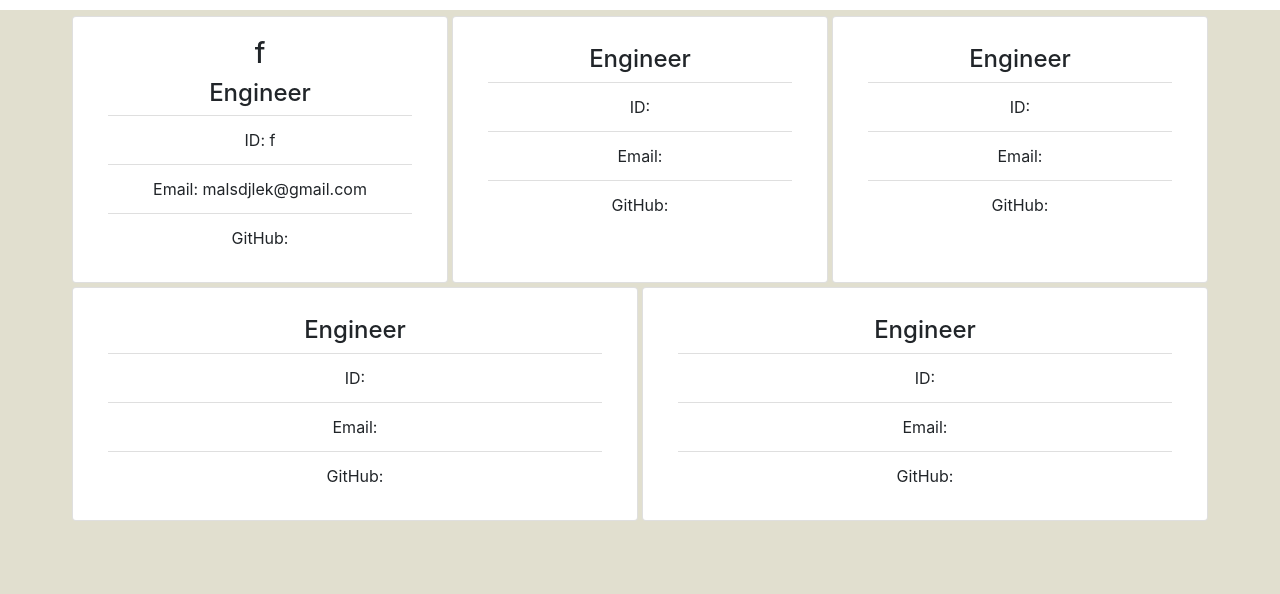
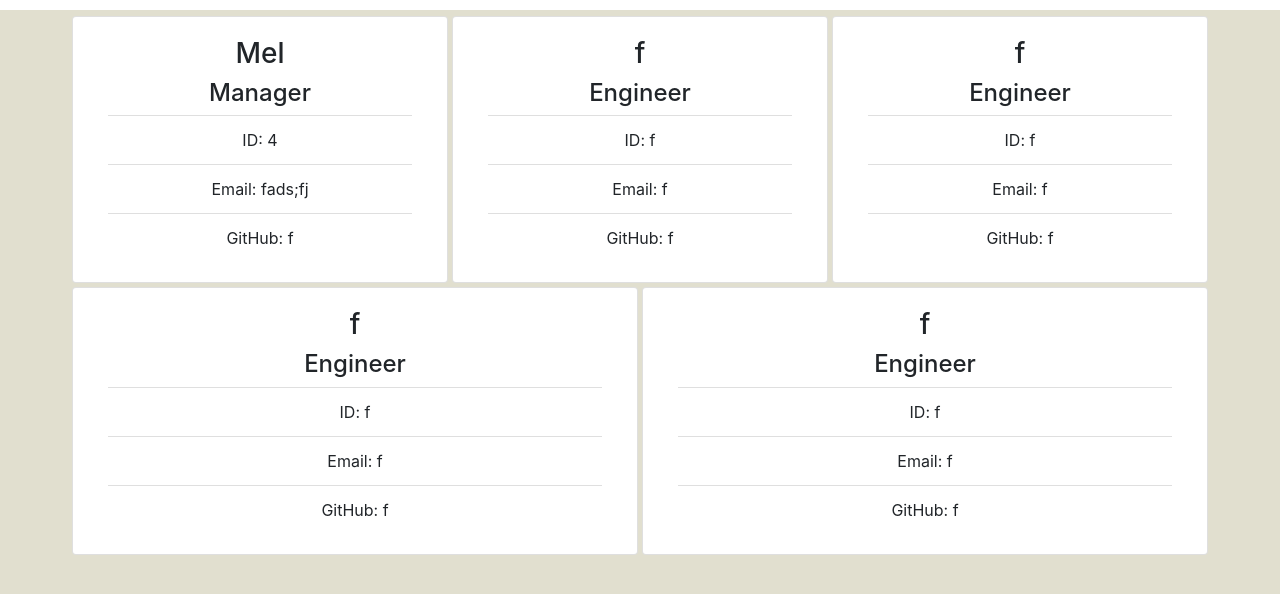
Before and after one commit to Melanieislas/Team-Profile-Display, a website: page index.html in a window 1280 px wide. Shown: the part 56-650 px from the top of the page. Drawn offline with nearby package versions, Linux system fonts and the light colour scheme.

```diff
--- a/index.html
+++ b/index.html
@@ -20,34 +20,34 @@
         <div class="row">
         <div class="card text-center col Cards">
             <div class="card-body">
-                <h3>f</h3>
-                <h4>Engineer</h4>
+                <h3>Mel</h3>
+                <h4>Manager</h4>
                 <ul class="list-group list-group-flush">
-                    <li class="list-group-item">ID: f</li>
-                    <li class="list-group-item">Email: malsdjlek@gmail.com</li>
-                    <li class="list-group-item">GitHub: </li>
+                    <li class="list-group-item">ID: 4</li>
+                    <li class="list-group-item">Email: fads;fj</li>
+                    <li class="list-group-item">GitHub: f</li>
                 </ul>
             </div>
         </div>
         <div class="card text-center col Cards">
             <div class="card-body">
-                <h3></h3>
+                <h3>f</h3>
                 <h4>Engineer</h4>
                 <ul class="list-group list-group-flush">
-                    <li class="list-group-item">ID: </li>
-                    <li class="list-group-item">Email: </li>
-                    <li class="list-group-item">GitHub: </li>
+                    <li class="list-group-item">ID: f</li>
+                    <li class="list-group-item">Email: f</li>
+                    <li class="list-group-item">GitHub: f</li>
                 </ul>
             </div>
         </div>
         <div class="card text-center col Cards">
             <div class="card-body">
-                <h3></h3>
+                <h3>f</h3>
                 <h4>Engineer</h4>
                 <ul class="list-group list-group-flush">
-                    <li class="list-group-item">ID: </li>
-                    <li class="list-group-item">Email: </li>
-                    <li class="list-group-item">GitHub: </li>
+                    <li class="list-group-item">ID: f</li>
+                    <li class="list-group-item">Email: f</li>
+                    <li class="list-group-item">GitHub: f</li>
                 </ul>
             </div>
         </div>
@@ -55,23 +55,23 @@
         <div class="row">
             <div class="card text-center col Cards">
                 <div class="card-body">
-                    <h3></h3>
+                    <h3>f</h3>
                     <h4>Engineer</h4>
                     <ul class="list-group list-group-flush">
-                        <li class="list-group-item">ID: </li>
-                        <li class="list-group-item">Email: </li>
-                        <li class="list-group-item">GitHub: </li>
+                        <li class="list-group-item">ID: f</li>
+                        <li class="list-group-item">Email: f</li>
+                        <li class="list-group-item">GitHub: f</li>
                     </ul>
                 </div>
             </div>
             <div class="card text-center col Cards">
                 <div class="card-body">
-                    <h3></h3>
+                    <h3>f</h3>
                     <h4>Engineer</h4>
                     <ul class="list-group list-group-flush">
-                        <li class="list-group-item">ID: </li>
-                        <li class="list-group-item">Email: </li>
-                        <li class="list-group-item">GitHub: </li>
+                        <li class="list-group-item">ID: f</li>
+                        <li class="list-group-item">Email: f</li>
+                        <li class="list-group-item">GitHub: f</li>
                     </ul>
                 </div>
             </div>
```
Also changed, not shown: index.js (+44 -39 lines).
